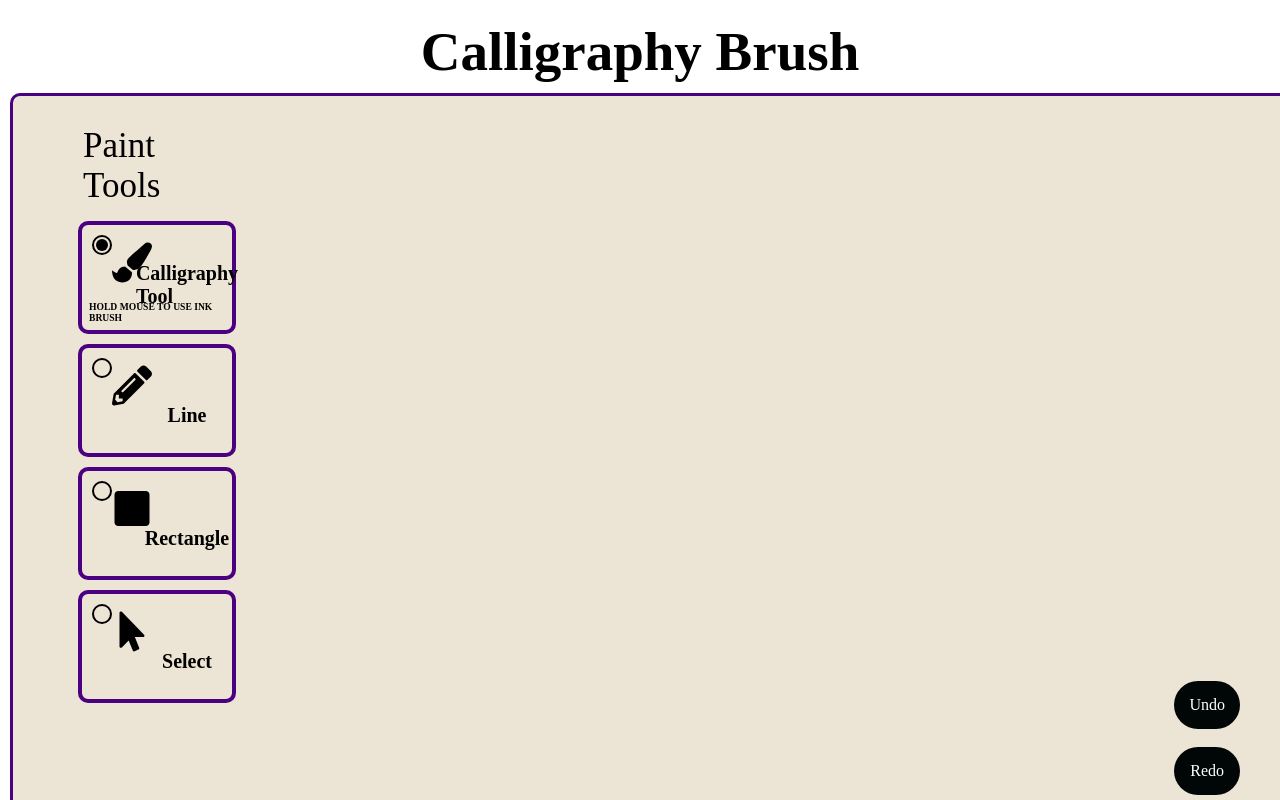
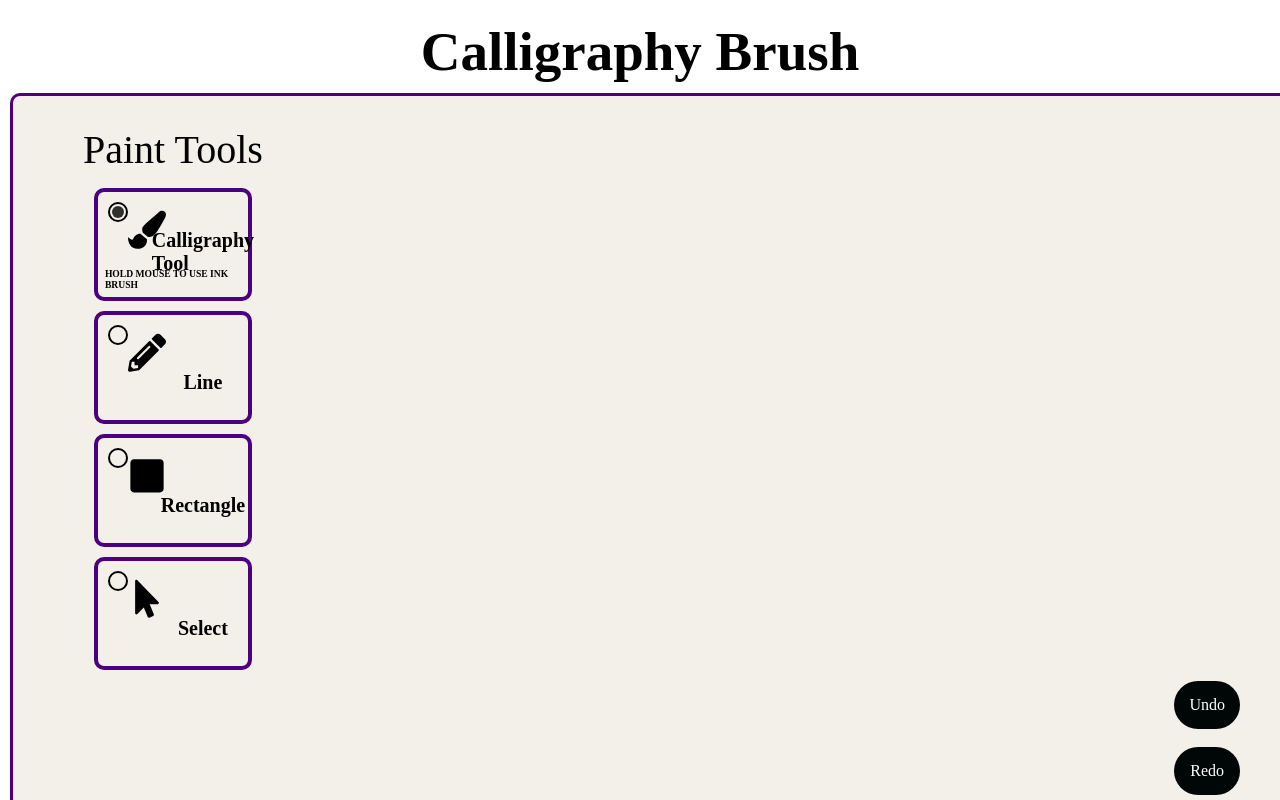
Before and after one commit to alison2686/calligraphy-brush, a React (Create React App) app: page /paint in a window 1280 px wide. Built offline with nearby package versions, Linux system fonts and the light colour scheme; a web font is replaced by a local one.

Commit message:
shrink paint tool container

```diff
--- a/src/components/Paint/PaintElements.jsx
+++ b/src/components/Paint/PaintElements.jsx
@@ -10,7 +10,6 @@ import styled from 'styled-components';
 // font-family: 'Merienda', cursive;
 
 export const PaintContainer = styled.div`
-    /* font-family: 'Marck Script', cursive; */
     padding: 10px;
 `;
 
@@ -18,7 +17,7 @@ export const PaintCanvasWrapper = styled.div`
     position: fixed;
     border: 3px solid #4b0082;
     border-radius: 10px;
-    background-color:#ece4d4;
+    background-color:#f3f0ea;
 `;
 
 export const PaintToolWrapper = styled.div`
@@ -35,7 +34,6 @@ export const PaintToolLabelWrapper = styled.div`
 export const PaintTools = styled.div`
     display: flex;
     flex-direction: column;
-    width: 10%;
     padding: 20px;
 `;
 
@@ -47,7 +45,7 @@ export const PaintH1 = styled.div`
 `;
 
 export const PaintH2 = styled.div`
-    font-size: 35px;
+    font-size: 40px;
     padding: 10px;
 `;
 
@@ -81,7 +79,8 @@ export const PaintToolLabel = styled.div`
 
     &:hover {
         background-color: #4b0082;
-        opacity: 0.8;
+        opacity: 0.9;
+        color: #fff;
     }
 `;
 
@@ -95,7 +94,7 @@ export const PaintSpan = styled.div`
 `
 
 export const PaintIcon = styled.div`
-    font-size: 40px;
+    font-size: 38px;
     position: absolute;
     top: 50%;
     left: 33%;
--- a/src/components/Paint/radio.css
+++ b/src/components/Paint/radio.css
@@ -27,6 +27,7 @@
     height: 100%;
     display: block;
     background-color: black;
+    opacity: 0.8;
     border-radius: 50%;
 
     transform: scale(0);
```
